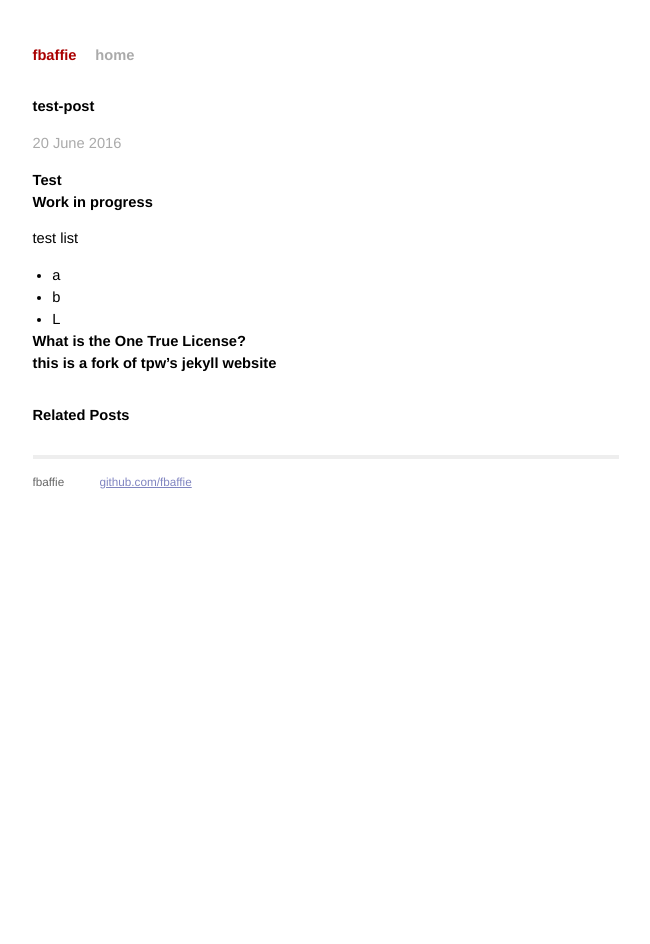
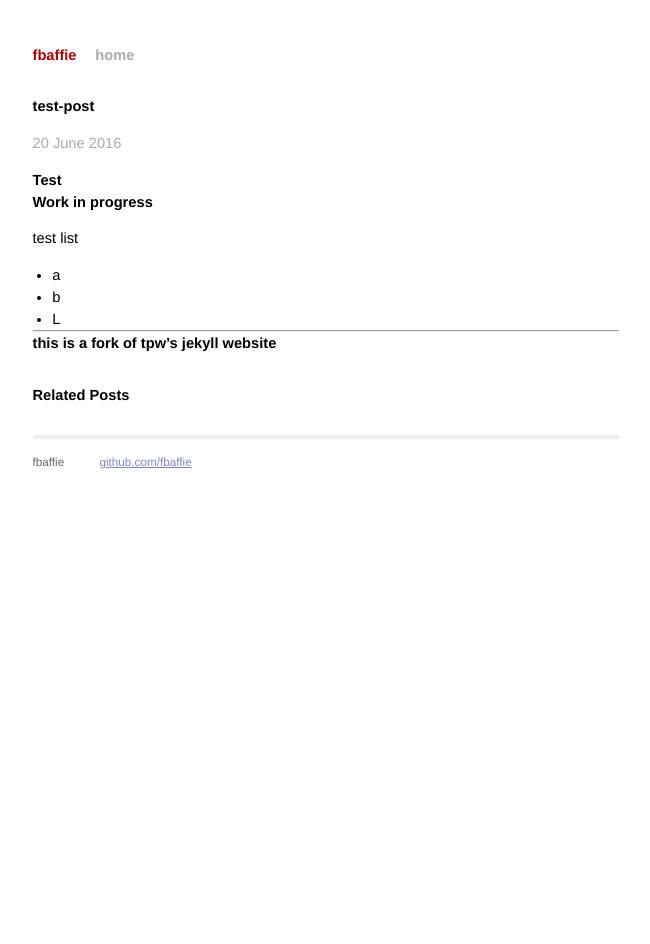
Before and after one commit to fbaffie/fbaffie.github.io, a Jekyll site: the page built from _posts/2016-06-20-test-post.md, in a window 1280 px wide. Shown: the whole page, without its empty margins (314-964 px from the left). Built offline with Jekyll 4.4.1, drawn with Linux system fonts in a browser that asks for light colours; Markdown is read by kramdown in place of the engine named in the settings.

Commit message:
Update 2016-06-20-test-post.md

```diff
--- a/_posts/2016-06-20-test-post.md
+++ b/_posts/2016-06-20-test-post.md
@@ -20,7 +20,6 @@ test list
 * b
 * L
 
-What is the One True License?
 -----------------------------
 
 this is a fork of tpw's jekyll website
```
